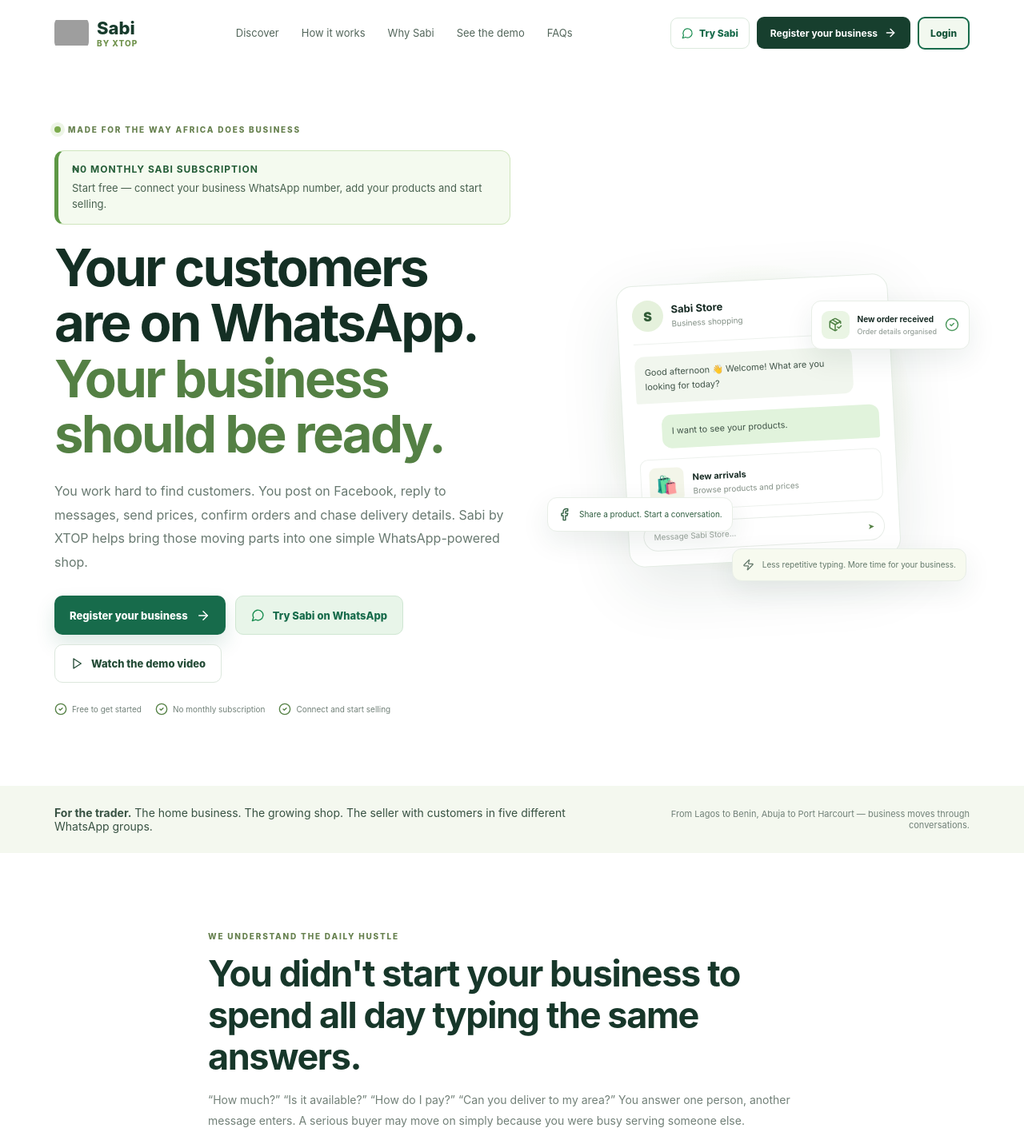
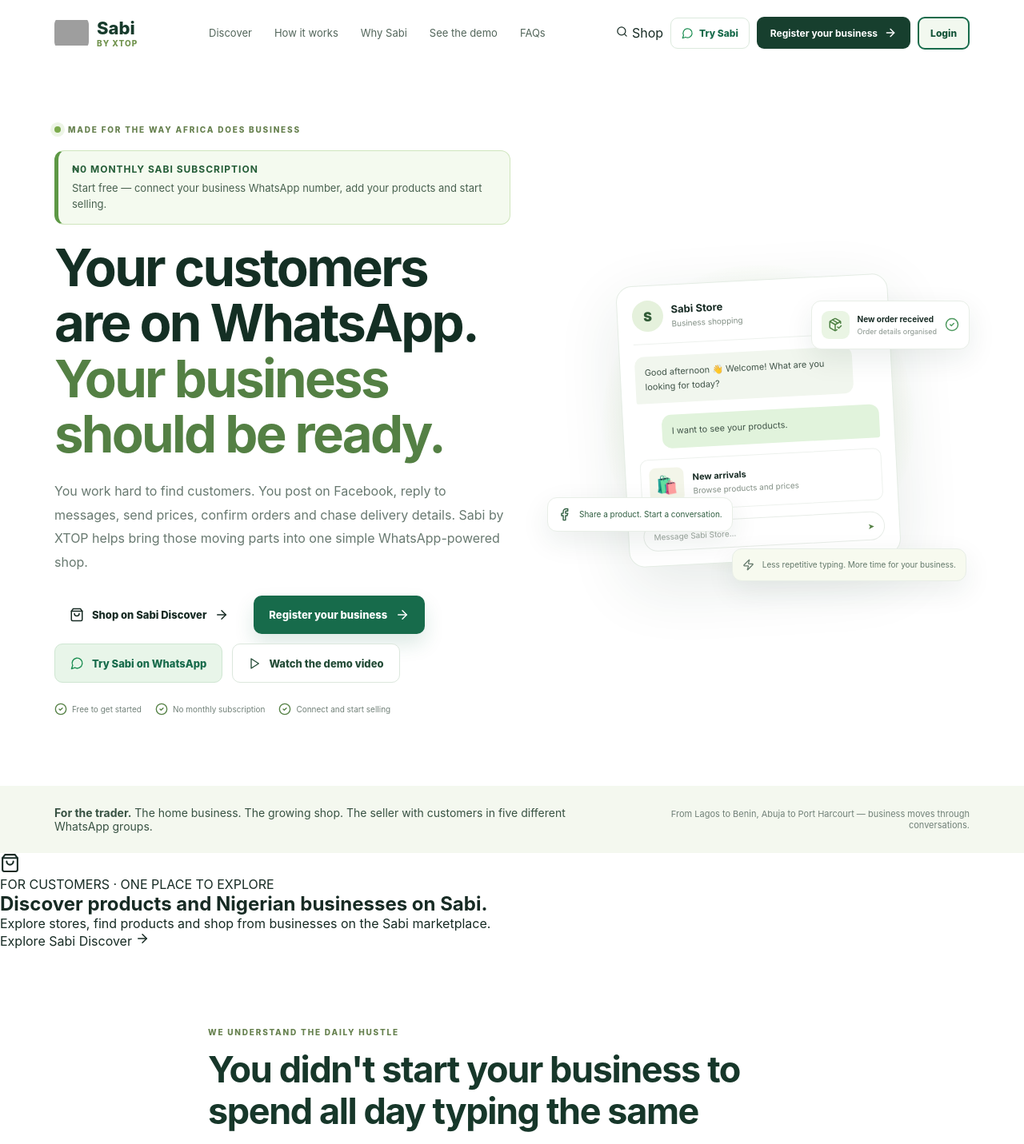
Before and after one commit to erodion4776/Xtop-bot-, a React (Vite) app: page / in a window 1280 px wide. Shown: the top 1431 px of the page at 80% size. Built offline with nearby package versions, Linux system fonts and the light colour scheme; grey boxes are pictures that could not be loaded.

Commit message:
Add Sabi Discover access to main homepage

```diff
--- a/src/Landing.tsx
+++ b/src/Landing.tsx
@@ -2,6 +2,7 @@ import {
   ArrowRight,
   MessageCircle,
   ShoppingBag,
+  Search,
   Smartphone,
   CreditCard,
   Truck,
@@ -114,7 +115,7 @@ export default function Landing() {
           <a href="#demo">See the demo</a>
           <a href="#faq">FAQs</a>
         </nav>
-        <div className="lp-nav-actions"><a className="lp-nav-demo" href={WHATSAPP_DEMO_URL} target="_blank" rel="noreferrer"><MessageCircle size={15} /> Try Sabi</a><a className="lp-nav-cta" href={DASHBOARD_SIGNUP_URL} target="_blank" rel="noreferrer">Register your business <ArrowRight size={16} /></a><a className="lp-nav-login" href="/app">Login</a></div>
+        <div className="lp-nav-actions"><a className="lp-nav-discover" href="https://discover.sabibyxtop.com.ng"><Search size={15} /> Shop</a><a className="lp-nav-demo" href={WHATSAPP_DEMO_URL} target="_blank" rel="noreferrer"><MessageCircle size={15} /> Try Sabi</a><a className="lp-nav-cta" href={DASHBOARD_SIGNUP_URL} target="_blank" rel="noreferrer">Register your business <ArrowRight size={16} /></a><a className="lp-nav-login" href="/app">Login</a></div>
       </header>
 
       <section className="lp-hero">
@@ -128,6 +129,7 @@ export default function Landing() {
             bring those moving parts into one simple WhatsApp-powered shop.
           </p>
           <div className="lp-hero-actions">
+            <a className="lp-button lp-button-discover" href="https://discover.sabibyxtop.com.ng"><ShoppingBag size={18} /> Shop on Sabi Discover <ArrowRight size={18} /></a>
             <a className="lp-button lp-button-primary" href={DASHBOARD_SIGNUP_URL} target="_blank" rel="noreferrer">Register your business <ArrowRight size={18} /></a>
             <a className="lp-button lp-button-whatsapp" href={WHATSAPP_DEMO_URL} target="_blank" rel="noreferrer"><MessageCircle size={17} /> Try Sabi on WhatsApp</a>
             <a className="lp-button lp-button-ghost" href="#demo"><Play size={16} /> Watch the demo video</a>
@@ -157,6 +159,16 @@ export default function Landing() {
       <section className="lp-truth-strip">
         <p><strong>For the trader.</strong> The home business. The growing shop. The seller with customers in five different WhatsApp groups.</p>
         <span>From Lagos to Benin, Abuja to Port Harcourt — business moves through conversations.</span>
+      </section>
+
+      <section className="lp-discover-callout" aria-label="Shop on Sabi Discover">
+        <div className="lp-discover-icon"><ShoppingBag size={25} /></div>
+        <div className="lp-discover-copy">
+          <span>FOR CUSTOMERS · ONE PLACE TO EXPLORE</span>
+          <h2>Discover products and Nigerian businesses on Sabi.</h2>
+          <p>Explore stores, find products and shop from businesses on the Sabi marketplace.</p>
+        </div>
+        <a href="https://discover.sabibyxtop.com.ng" className="lp-discover-cta">Explore Sabi Discover <ArrowRight size={18} /></a>
       </section>
 
       <section className="lp-section lp-pain-section">
@@ -276,7 +288,7 @@ export default function Landing() {
       <footer className="lp-footer">
         <a className="lp-brand" href="/"><img src={LOGO_URL} alt="" /><span>Sabi <small>by XTOP</small></span></a>
         <p>Helping businesses turn conversations into better customer experiences.</p>
-        <div><a href="#features">Why Sabi</a><a href="#demo">Demo</a><a href="#faq">FAQs</a><a href="/app">Merchant login</a></div>
+        <div><a href="https://discover.sabibyxtop.com.ng">Sabi Discover</a><a href="#features">Why Sabi</a><a href="#demo">Demo</a><a href="#faq">FAQs</a><a href="/app">Merchant login</a></div>
         <small>© {new Date().getFullYear()} XTOP Retail Technologies. All rights reserved.</small>
       </footer>
     </main>
```
